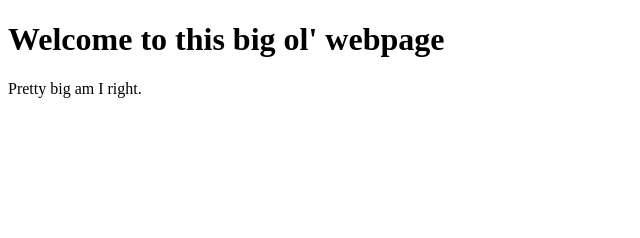
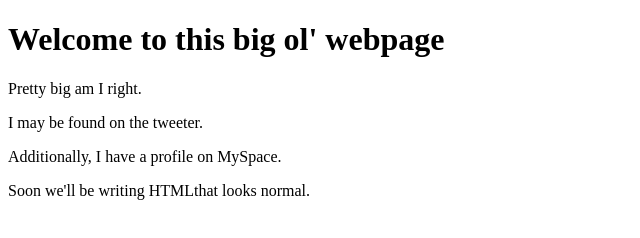
Before and after one commit to nat-ventura/shayhowe-practice, a plain HTML site: page index.html in a window 1280 px wide. Shown: the whole page, without its empty margins (0-640 px from the left). Drawn offline with Linux system fonts and the light colour scheme.

Commit message:
added division and span

```diff
--- a/index.html
+++ b/index.html
@@ -7,5 +7,16 @@
     <body>
         <h1>Welcome to this big ol' webpage</h1>
         <p>Pretty big am I right.</p>
+
+        <!-- division -->
+        <div class="social">
+            <p>I may be found on the tweeter.</p>
+            <p>Additionally, I have a profile on MySpace.</p>
+        </div>
+
+        <!-- span -->
+        <p>Soon we'll be <span class="tooltip">writing HTML</span>that looks normal.</p>
+
+
     </body>
 </html>
```
